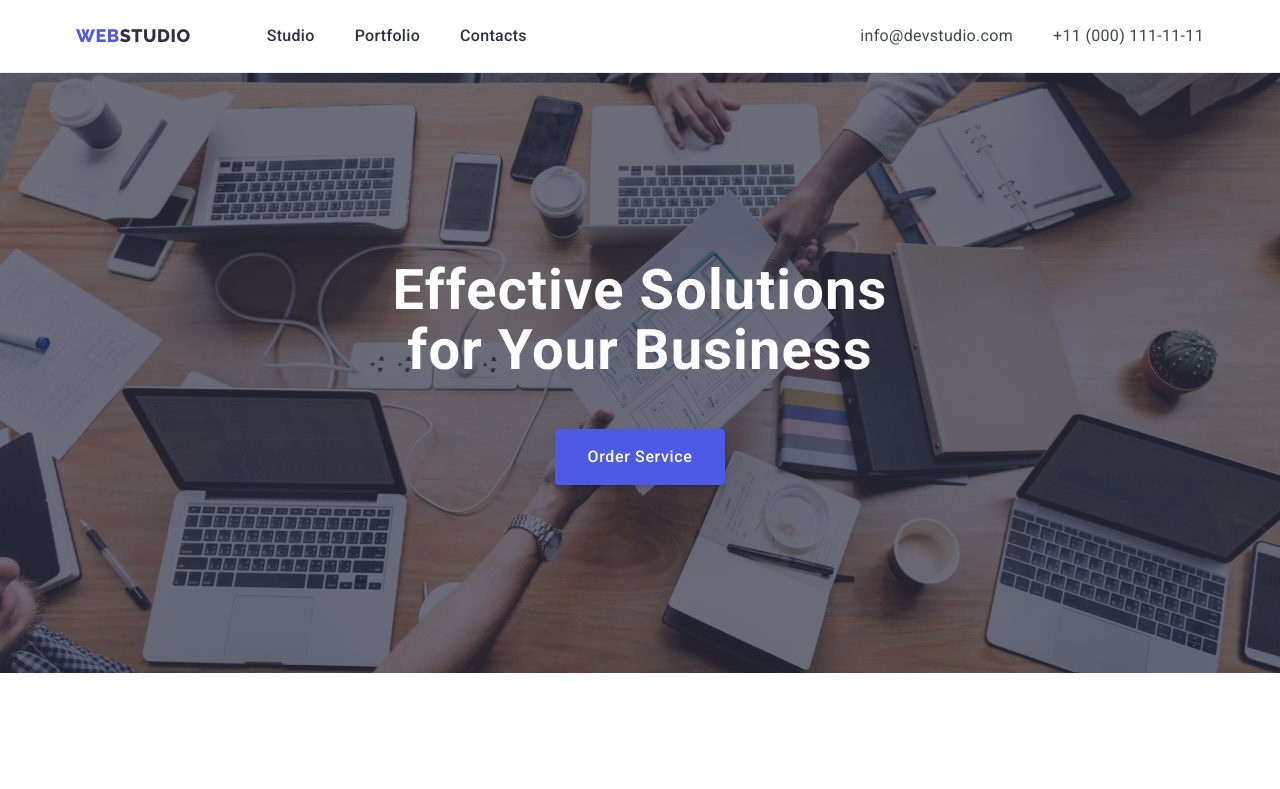
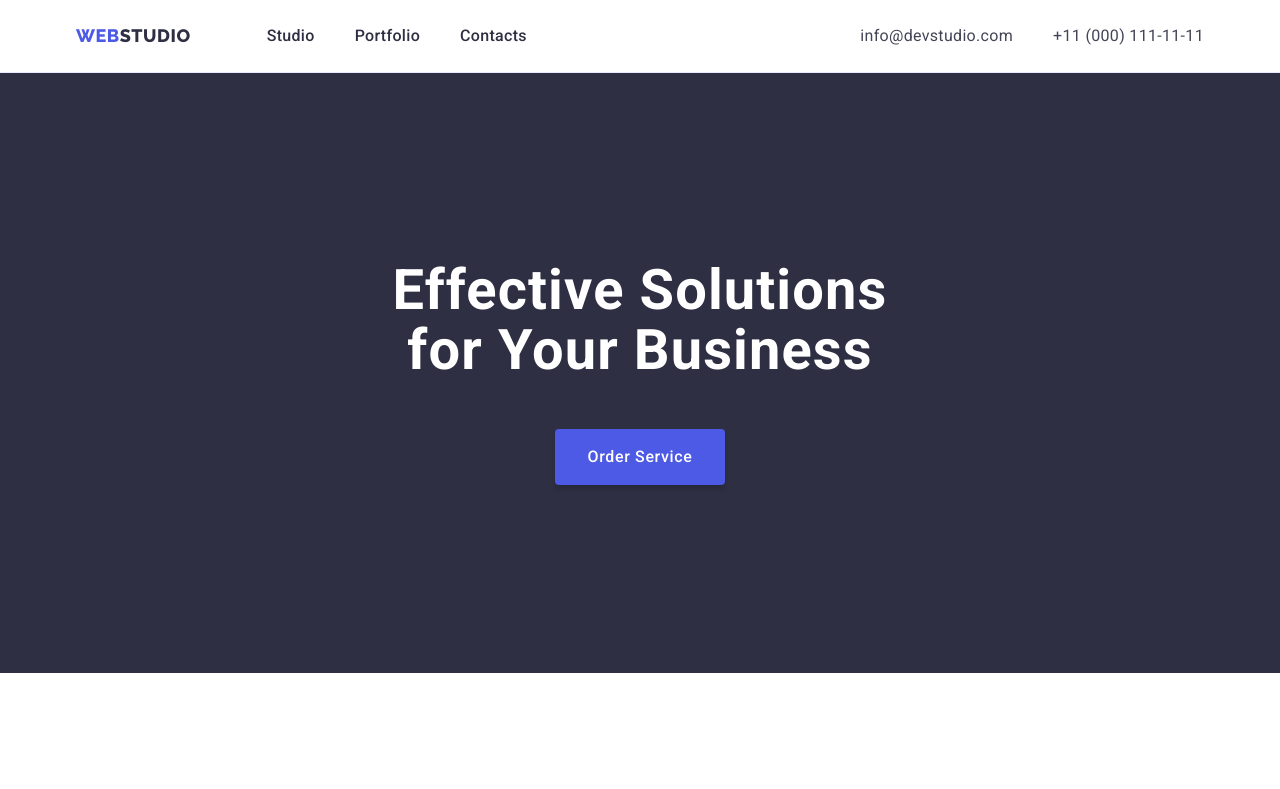
Before and after one commit to AlexFosfor/goit-markup-hw-03, a plain HTML site: page index.html in a window 1280 px wide. Shown: the top 789 px of the page. Drawn offline with nearby package versions, Linux system fonts and the light colour scheme.

Commit message:
Update styles.css

```diff
--- a/css/styles.css
+++ b/css/styles.css
@@ -153,17 +153,6 @@ img {
 .section-hero {
   background-color: var(--title-text-color);
   text-align: center;
-  background-size: cover;
-  background-image: linear-gradient(
-      rgba(46, 47, 66, 0.7),
-      rgba(46, 47, 66, 0.7)
-    ),
-    url(/images/people-office.jpg);
-  max-width: 1600px;
-  height: 600px;
-  margin-left: auto;
-  margin-right: auto;
-  background-position: center;
 }
 .hero-title-text {
   color: var(--section-title-text-color);
```
